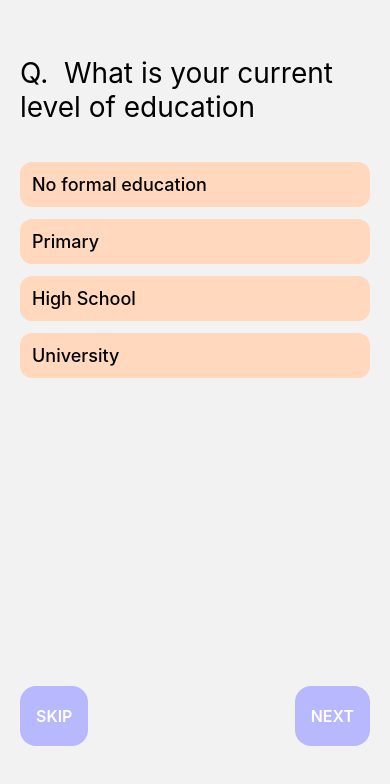
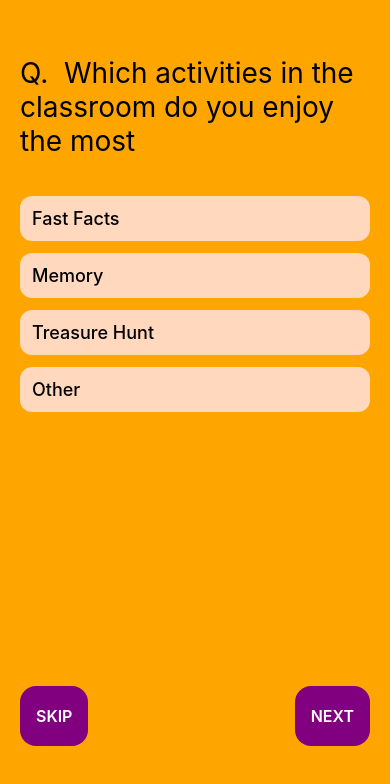
Before and after one commit to gichuhibrian/survey2, a React Native app: screen /Survey in a window 390 px wide. Shown: the top 784 px of the page. Built offline with nearby package versions, Linux system fonts and the light colour scheme.

Commit message:
Initial commit

```diff
--- a/data.js
+++ b/data.js
@@ -1,29 +1,35 @@
 export const data = [
     {
-        question: 'What is your current level of education',
+        question: 'Which activities in the classroom do you enjoy the most',
         answers: [
-            'No formal education',
-            'Primary',
-            'High School',
-            'University',
+            'Fast Facts',
+            'Memory',
+            'Treasure Hunt',
+            'Other',
         ]
     },
     {
-        question: 'I like mobile development',
+        question: 'Given a chance, what is one change that you would like to see',
+        answers: [
+            'Teaching Method',
+            'Time taken to complete a chapter',
+            'Extracurricular activities',
+        ]
+    },
+    {
+        question: 'What motivates you to learn more',
+        answers: [
+            'Asking a lot of questions to the teacher',
+            'Completing various assignments',
+            'Sport and other extracurricular activities',
+            'Other',
+        ]
+    },
+    {
+        question: 'Do you think that the school provides you with adequate sports facilities',
         answers: [
             'Yes',
             'No',
-            'Not Sure',
         ]
     },
-    {
-        question: 'How often do you use the internet for homework',
-        answers: [
-            'Never',
-            'About once a month',
-            'About once a week',
-            'Almost everyday',
-            'Everyday'
-        ]
-    }
 ]
--- a/screens/complete.screens.js
+++ b/screens/complete.screens.js
@@ -9,7 +9,7 @@ const CompletedScreen = ({navigation}) => {
                 <Image
                     style={styles.banner}
                     resizeMode="contain"
-                    source={{uri: 'https://image.freepik.com/free-vector/happy-people-dancing-party-flat-illustration_74855-5264.jpg'}} />
+                    source={{uri: 'https://lh3.googleusercontent.com/proxy/3AxYRr5XkIRC9afvQlSa4o4DFgNaGHuS-SNTw2DQkSJlzgFzbNoT28XlKTfravHtB32ldsVVJiyY3su1vaddO7fNCFkWMJEt-vcFGvJXBmFGTh65AY5HE3nFnUgnTI85QPBOP9AITK8uC_M'}} />
             </View>
             <Title title='Thank you for taking part in the survey' />
             <TouchableOpacity
@@ -37,10 +37,11 @@ const styles = StyleSheet.create({
         padding: 40,
         paddingHorizontal: 20,
         height: '100%',
+        backgroundColor: 'orange',
     },
     button: {
         width: '100%',
-        backgroundColor: '#B8B8FF',
+        backgroundColor: 'purple',
         padding: 20,
         borderRadius: 16,
         alignItems: 'center',
--- a/screens/home.screens.js
+++ b/screens/home.screens.js
@@ -10,7 +10,7 @@ const HomeScreen = ({navigation}) => {
                 <Image
                     style={styles.banner}
                     resizeMode="contain"
-                    source={{uri: 'https://image.freepik.com/free-vector/survey-report-checklist-questionnaire-business-illustration_114835-117.jpg'}} />
+                    source={{uri: 'https://image.freepik.com/free-vector/school-building-design-vector-illustrator_24640-49040.jpg'}} />
             </View>
             <TouchableOpacity
                 style={styles.button}
@@ -37,10 +37,11 @@ const styles = StyleSheet.create({
         padding: 40,
         paddingHorizontal: 20,
         height: '100%',
+        backgroundColor: 'orange',
     },
     button: {
         width: '100%',
-        backgroundColor: '#B8B8FF',
+        backgroundColor: 'purple',
         padding: 20,
         borderRadius: 16,
         alignItems: 'center',
--- a/screens/survey.screens.js
+++ b/screens/survey.screens.js
@@ -31,7 +31,7 @@ const SurveyScreen = ({navigation}) => {
                             </TouchableOpacity>
 
                             {
-                                number === 2 ? (
+                                number === 3 ? (
                                     <TouchableOpacity
                                         style={styles.button}
                                         onPress={() => navigation.navigate('Completed')}
@@ -63,6 +63,7 @@ const styles = StyleSheet.create({
         padding: 40,
         paddingHorizontal: 20,
         height: '100%',
+        backgroundColor: 'orange',
     },
     footer: {
         marginBottom: 12,
@@ -79,7 +80,7 @@ const styles = StyleSheet.create({
     },
     button: {
         paddingHorizontal: 16,
-        backgroundColor: '#B8B8FF',
+        backgroundColor: 'purple',
         padding: 20,
         borderRadius: 16,
         alignItems: 'center',
```
